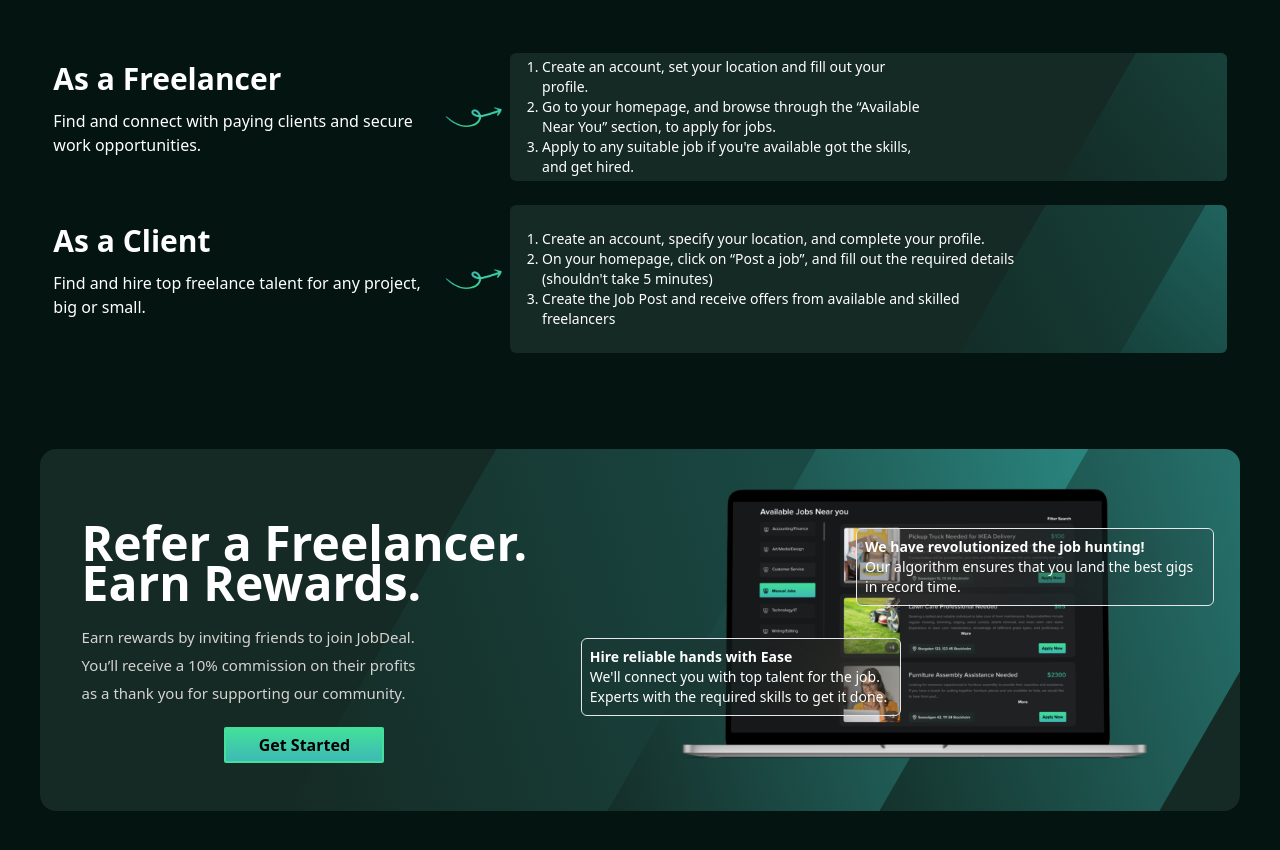
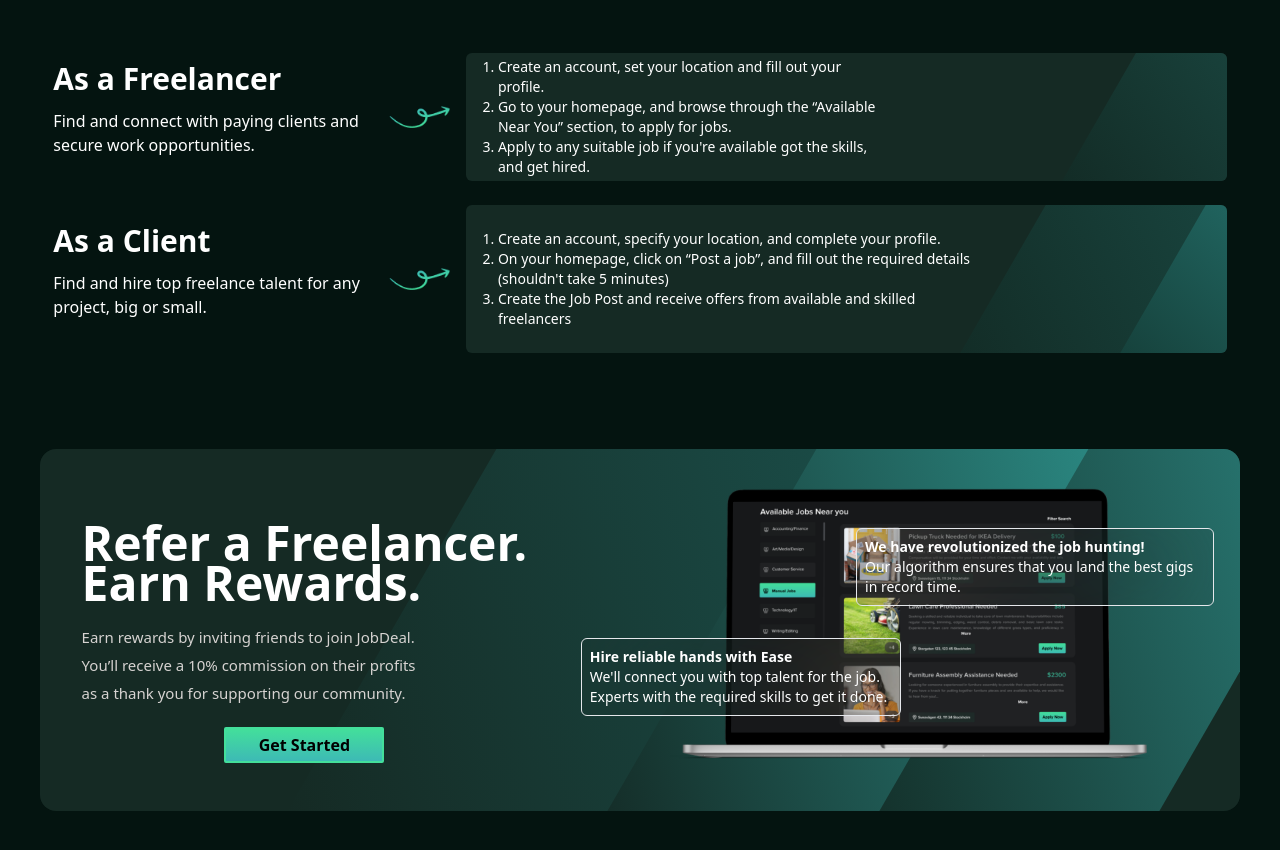
Before and after one commit to Siddharth158/prototype, a website built with Vite: page index.html in a window 1280 px wide. Shown: the part 1494-2344 px from the top of the page. Built offline with nearby package versions, Linux system fonts and the light colour scheme.

Commit message:
improved some responsiveness

```diff
--- a/index.html
+++ b/index.html
@@ -162,17 +162,17 @@
 
   <!-- ---------------------how it works---------------- -->
 
-  <div class="w-11/12 flex xl:justify-around xl:items-center flex-col xl:flex-row my-6 m-auto text-white">
+  <div class="w-11/12 flex lg:justify-around lg:items-center flex-col lg:flex-row my-6 m-auto text-white">
     <div>
       <h1 class="text-3xl font-semibold mb-3">As a Freelancer</h1>
-      <p class="w-96 font-thin mb-4">
+      <p class="w-80 font-thin mb-4">
         Find and connect with paying clients and secure work opportunities.
       </p>
     </div>
-    <div class="w-20 hidden p-2 xl:block">
+    <div class="w-20 hidden p-2 m-2 lg:block">
       <img src="./images/arrow.png" alt="" />
     </div>
-    <div class="bg-[#152A24] w-[90vw] xl:w-[50rem] h-32 items-center p-8 flex justify-between overflow-hidden rounded-md relative">
+    <div class="bg-[#152A24] w-[90vw] lg:w-[50rem] h-32 items-center p-8 flex justify-between overflow-hidden rounded-md relative">
       <ul class="relative z-10">
         <li class=" xl:w-[30vw] text-sm list-decimal">
           Create an account, set your location and fill out your profile.
@@ -189,15 +189,15 @@
       <div class=" w-44 absolute  left-[70vw] sm:relative sm:left-20 h-32 -skew-x-[30deg] bg-gradient-to-bl from-[#1A4741] to-[#132C26]"></div>
     </div>
   </div>
-  <div class="w-11/12 flex xl:justify-around items-end xl:items-center flex-col xl:flex-row my-4 m-auto text-white">
-    <div class="text-right xl:text-left">
+  <div class="w-11/12 flex lg:justify-around items-end lg:items-center flex-col lg:flex-row my-4 m-auto text-white">
+    <div class="text-right lg:text-left">
       <h1 class="text-3xl font-semibold mb-3">As a Client</h1>
-      <p class="w-96 font-thin mb-4">Find and hire top freelance talent for any project, big or small.</p>
+      <p class="w-80 font-thin mb-4">Find and hire top freelance talent for any project, big or small.</p>
     </div>
-    <div  class="w-20 hidden p-2 xl:block">
+    <div  class="w-20 hidden p-2 m-2 lg:block">
       <img src="./images/arrow.png" alt="" />
     </div>
-    <div class="bg-[#152A24] w-[90vw] xl:w-[50rem] items-center px-8 py-6 flex justify-between overflow-hidden rounded-md relative">
+    <div class="bg-[#152A24] w-[90vw] lg:w-[50rem] items-center px-8 py-6 flex justify-between overflow-hidden rounded-md relative">
       <ul class="relative z-20">
         <li class="xl:w-[30rem] text-sm list-decimal">
           Create an account, specify your location, and complete your profile.
```
